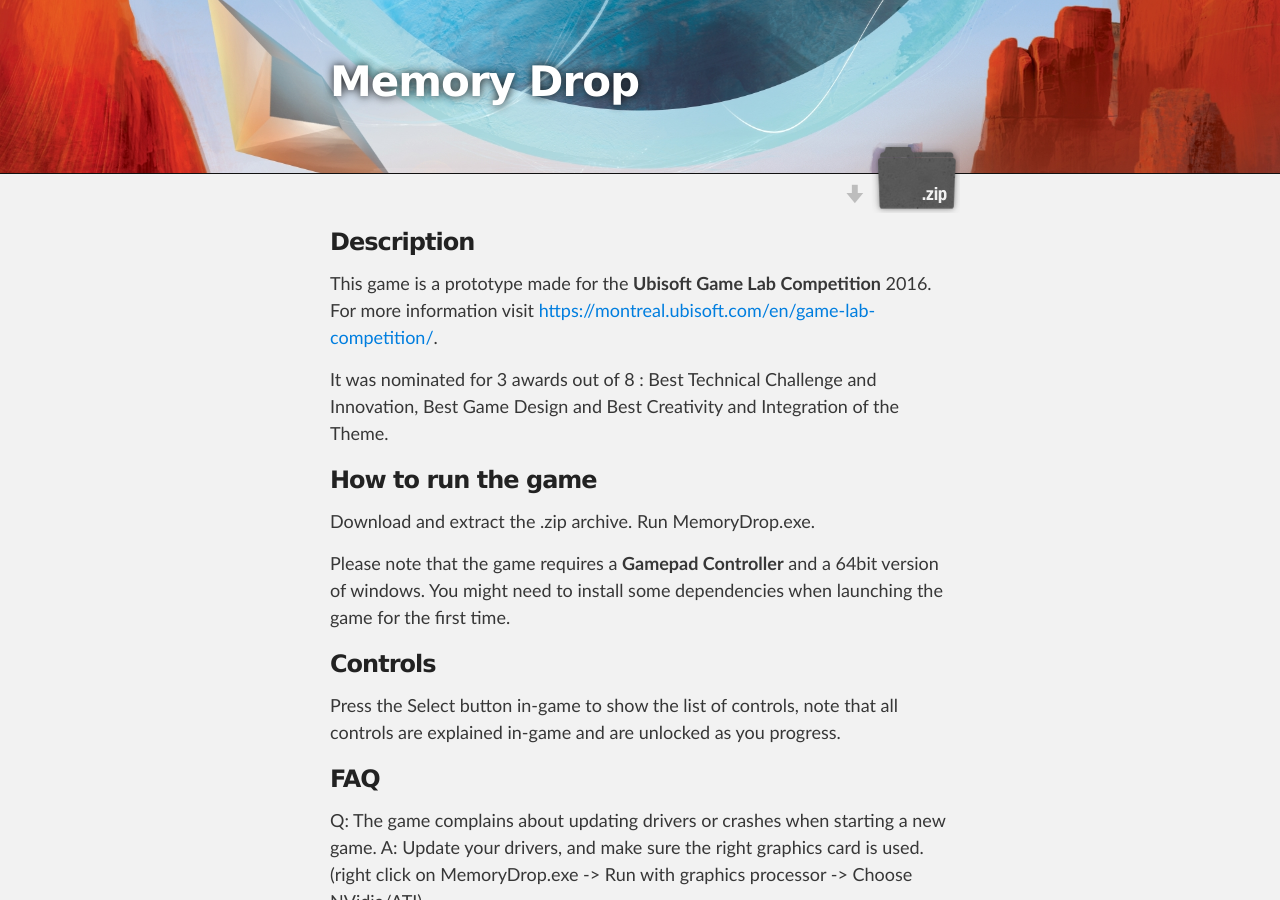
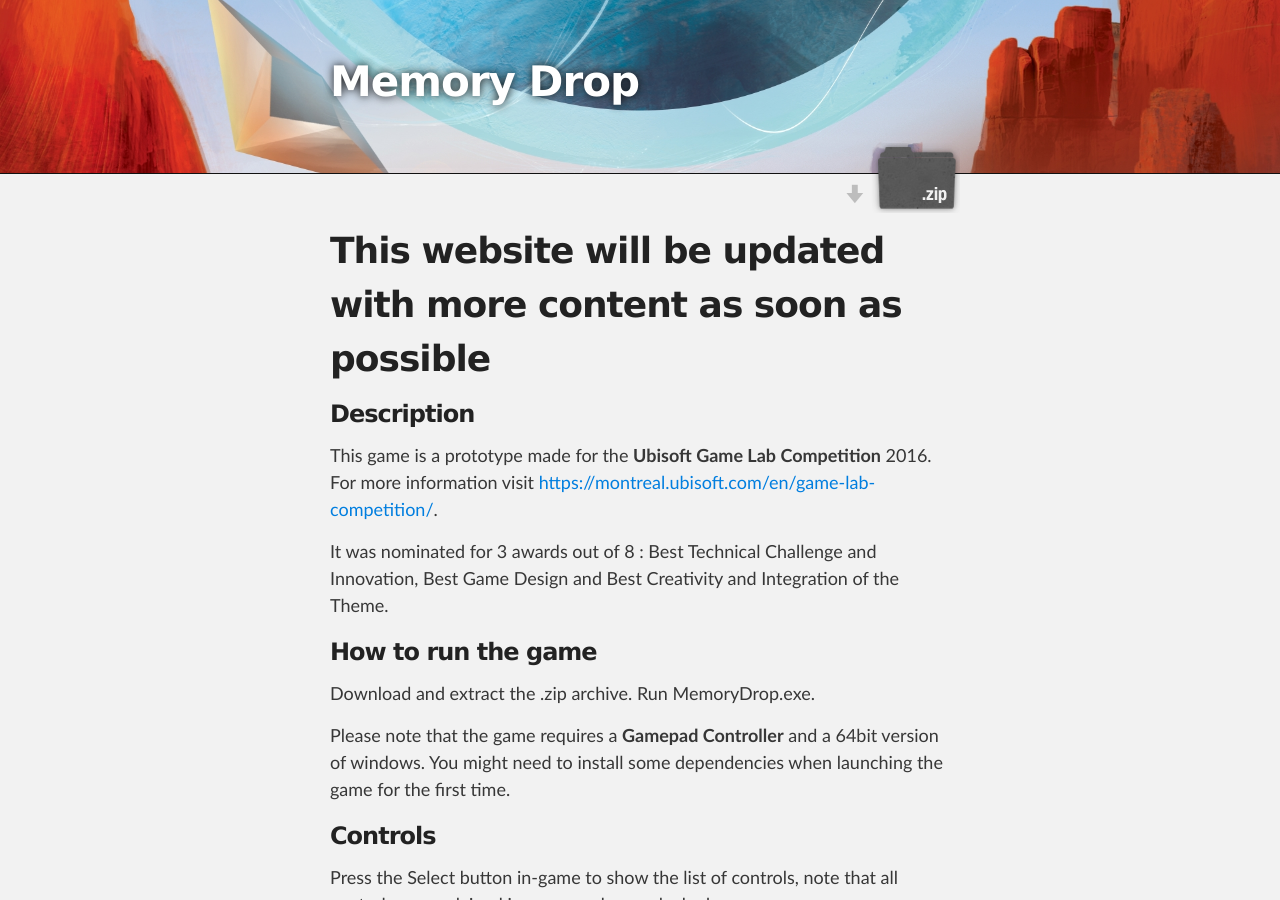
Before and after one commit to Lectem/lectem.github.io, a Jekyll site: the page built from MemoryDrop.md, in a window 1280 px wide and 900 px high. Built offline with Jekyll 4.4.1, drawn with Linux system fonts in a browser that asks for light colours.

Commit message:
mark memorydrop as wip

```diff
--- a/MemoryDrop.md
+++ b/MemoryDrop.md
@@ -4,6 +4,8 @@ title: Memory Drop
 headersuffix: _memorydrop
 download: https://drive.google.com/open?id=0B6T7Ki5czaPEOGJ3MXZsMzR0RU0
 ---
+
+# This website will be updated with more content as soon as possible
 
 ### Description
 
```
